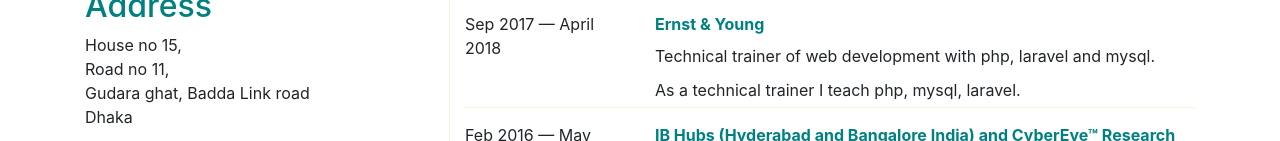
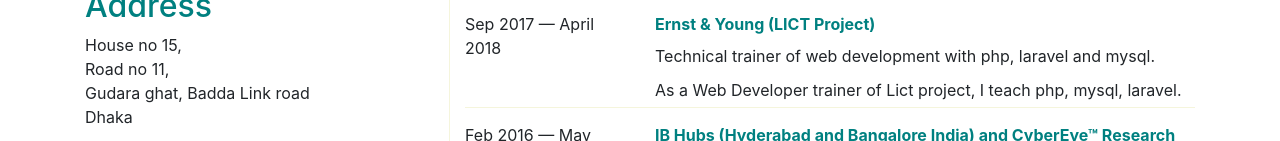
Before and after one commit to polodev/polodev.github.io, a website: page index.html in a window 1280 px wide. Shown: the part 659-800 px from the top of the page. Drawn offline with Linux system fonts and the light colour scheme.

Commit message:
--update--

```diff
--- a/index.html
+++ b/index.html
@@ -208,10 +208,10 @@
 								Sep 2017 — April 2018
 							</div>
 							<div class='col-md-9'>
-								<p class='company'>Ernst & Young</p>
+								<p class='company'>Ernst & Young (LICT Project)</p>
 								<div class='description'>
 									<p class="role">Technical trainer of web development with php, laravel and mysql.</p>
-									<p>As a technical trainer I teach php, mysql, laravel.</p>
+									<p>As a Web Developer trainer of Lict project, I teach php, mysql, laravel.</p>
 								</div>
 								<!-- /.description -->
 								<!-- /.company -->
```
